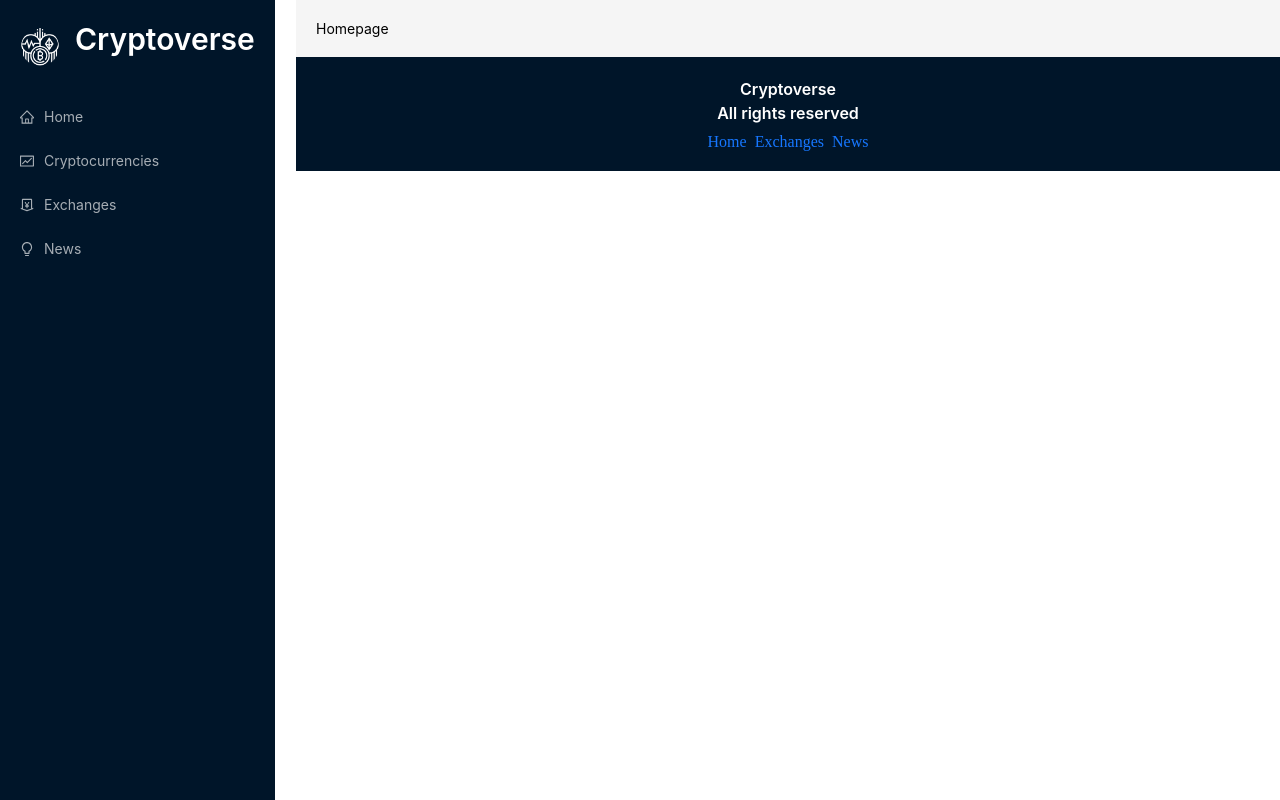
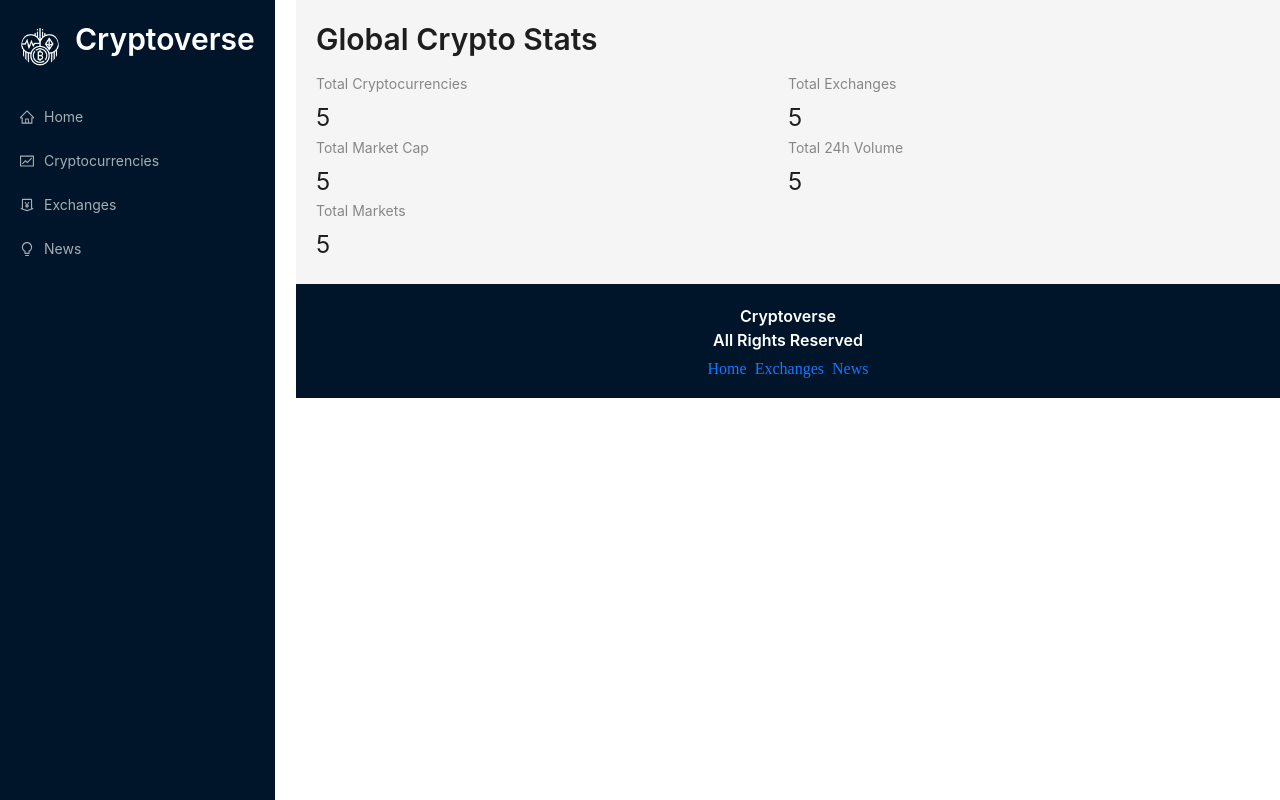
Before and after one commit to shaunak24/cryptoverse-app, a React (Create React App) app: page / in a window 1280 px wide. Built offline with nearby package versions, Linux system fonts and the light colour scheme.

Commit message:
Create homepage component

```diff
--- a/public/index.html
+++ b/public/index.html
@@ -2,14 +2,14 @@
 <html lang="en">
   <head>
     <meta charset="utf-8" />
-    <link rel="icon" href="%PUBLIC_URL%/favicon.ico" />
+    <link rel="icon" href="../src/images/cryptocurrency.png" />
     <meta name="viewport" content="width=device-width, initial-scale=1" />
     <meta name="theme-color" content="#000000" />
     <meta
       name="description"
       content="Web site created using create-react-app"
     />
-    <link rel="apple-touch-icon" href="%PUBLIC_URL%/logo192.png" />
+    <link rel="apple-touch-icon" href="../src/images/cryptocurrency.png" />
 
     <link rel="manifest" href="%PUBLIC_URL%/manifest.json" />
 
--- a/src/App.js
+++ b/src/App.js
@@ -35,7 +35,7 @@
             style={{ color: 'white', textAlign: 'center' }}
           >
             Cryptoverse <br />
-            All rights reserved
+            All Rights Reserved
           </Typography.Title>
           <Space>
             <Link to="/">Home</Link>
--- a/src/components/Homepage.js
+++ b/src/components/Homepage.js
@@ -1,7 +1,34 @@
 import React from 'react';
+import millify from 'millify';
+import { Typography, Row, Col, Statistic } from 'antd';
+import { Link } from 'react-router-dom';
 
 const Homepage = () => {
-  return <div>Homepage</div>;
+  const { Title } = Typography;
+  return (
+    <>
+      <Title level={2} className="heading">
+        Global Crypto Stats
+      </Title>
+      <Row>
+        <Col span={12}>
+          <Statistic title="Total Cryptocurrencies" value={5} />
+        </Col>
+        <Col span={12}>
+          <Statistic title="Total Exchanges" value={5} />
+        </Col>
+        <Col span={12}>
+          <Statistic title="Total Market Cap" value={5} />
+        </Col>
+        <Col span={12}>
+          <Statistic title="Total 24h Volume" value={5} />
+        </Col>
+        <Col span={12}>
+          <Statistic title="Total Markets" value={5} />
+        </Col>
+      </Row>
+    </>
+  );
 };
 
 export default Homepage;
```
Also changed, not shown: public/manifest.json, 1 other file (tests, documents, lock files or other folders).
